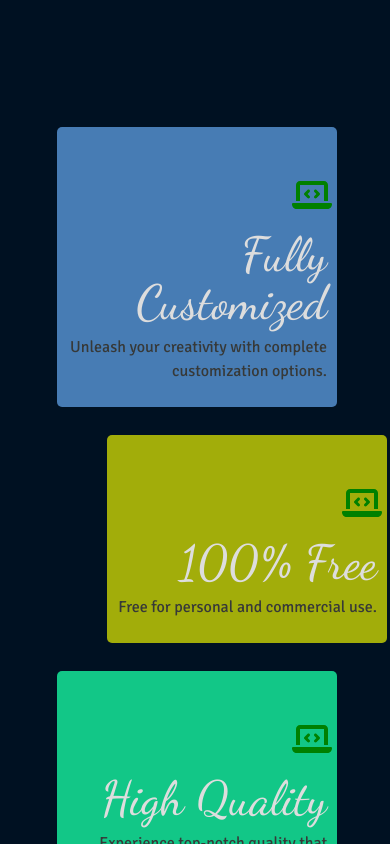
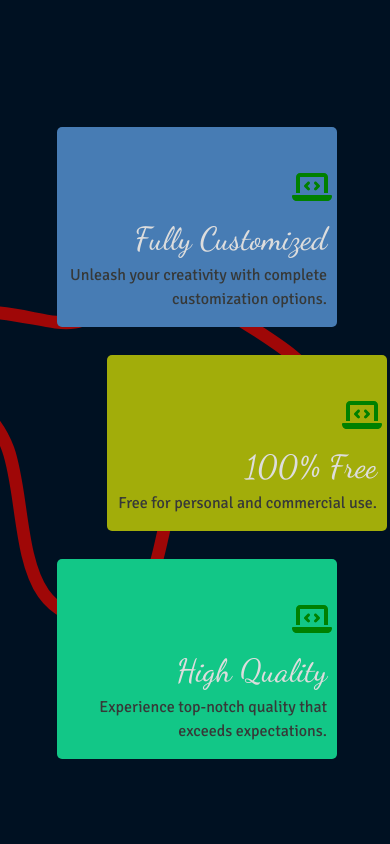
Before and after one commit to UIBoxx/ui-boxx, a React (Vite) app: page / in a window 390 px wide. Shown: the part 1120-1964 px from the top of the page. Built offline with nearby package versions, Linux system fonts and the light colour scheme.

Commit message:
initial commit

```diff
--- a/src/components/LandingPage/landingpage.css
+++ b/src/components/LandingPage/landingpage.css
@@ -191,6 +191,7 @@
     align-items: start;
     justify-content: center;
     background-color: transparent;
+
 }
 
 #features>span{
@@ -236,10 +237,12 @@
     left: 260px;
     bottom: -20px;
     background-color: #477cb4;
+    z-index: 1;
 }
 
 #features>span:nth-child(2){
    background-color: #a2ad0a;
+   z-index: 1;
 }
 
 #features>span:nth-child(3){
@@ -247,7 +250,20 @@
     left: 260px;
     top: -20px;
     background-color: #12c787;
+    z-index: 1;
 }
+
+
+#features>span:last-child{
+    position: absolute;
+    z-index: 0;
+    height: 400px;
+    width: 580px;
+    /* border: 1px solid yellow; */
+    background-color: transparent;
+}
+
+
 
 
 @media (max-width: 600px) {
@@ -321,7 +337,7 @@
         width: 280px;
         margin: 1rem 0;
         min-height: 150px;
-        padding: 1.5rem 10px;
+        padding: 1rem 10px;
         /* border: 1px solid red; */
     }
     #features>span:nth-child(1){
@@ -334,4 +350,17 @@
     #features>span:nth-child(3){
         left: 0px;
     }
+    #features>span>h2{
+        font-size: 2rem;
+        line-height: 2rem;
+        font-weight: 800;
+    }
+
+    #features>span>p{
+        font-size: 1rem;
+    }
+    #features>span:last-child{
+        height: 400px;
+        width: 330px;
+    }
   }
--- a/src/components/LandingPage/landingpage.tsx
+++ b/src/components/LandingPage/landingpage.tsx
@@ -46,7 +46,7 @@ function LandingPage() {
       </div>
       <div className="l-content">
         <div className="l-content-left">
-          <Lottie animationData={Anim} loop={true} style={{ width: "340px"}} />
+          <Lottie animationData={Anim} loop={true} style={{ width: "340px" }} />
         </div>
         <div className="l-content-right" id="features">
           <span>
@@ -91,6 +91,26 @@ function LandingPage() {
             <h2>High Quality</h2>
             <p>Experience top-notch quality that exceeds expectations.</p>
           </span>
+          <span>
+            <svg
+              id="visual"
+              viewBox="0 0 580 580"
+              width="580"
+              height="580"
+              xmlns="http://www.w3.org/2000/svg"
+              version="1.1"
+            >
+              <rect x="0" y="0" width="900" height="600" fill="#001122"></rect>
+              <g transform="translate(300.22360293902625 162.21136516438662)">
+                <path
+                  d="M97.7 -129.9C129.9 -131.4 161.4 -109.7 219.2 -73.6C277 -37.4 361.2 13.3 345.7 42.4C330.2 71.5 215 79 161.3 138.3C107.6 197.7 115.5 309 78.4 364.3C41.3 419.6 -40.8 419 -79.1 364.3C-117.4 309.7 -112 201 -134.7 137.5C-157.5 74 -208.4 55.6 -230.1 22.2C-251.7 -11.1 -244.1 -59.6 -206 -73.7C-167.8 -87.8 -99.1 -67.6 -59.7 -62.7C-20.3 -57.9 -10.1 -68.4 11.3 -86.1C32.8 -103.7 65.6 -128.4 97.7 -129.9"
+                  fill="none"
+                  stroke="rgb(159, 7, 7)"
+                  stroke-width="20"
+                ></path>
+              </g>
+            </svg>
+          </span>
         </div>
         <span className="rocket">🚀</span>
       </div>
```
